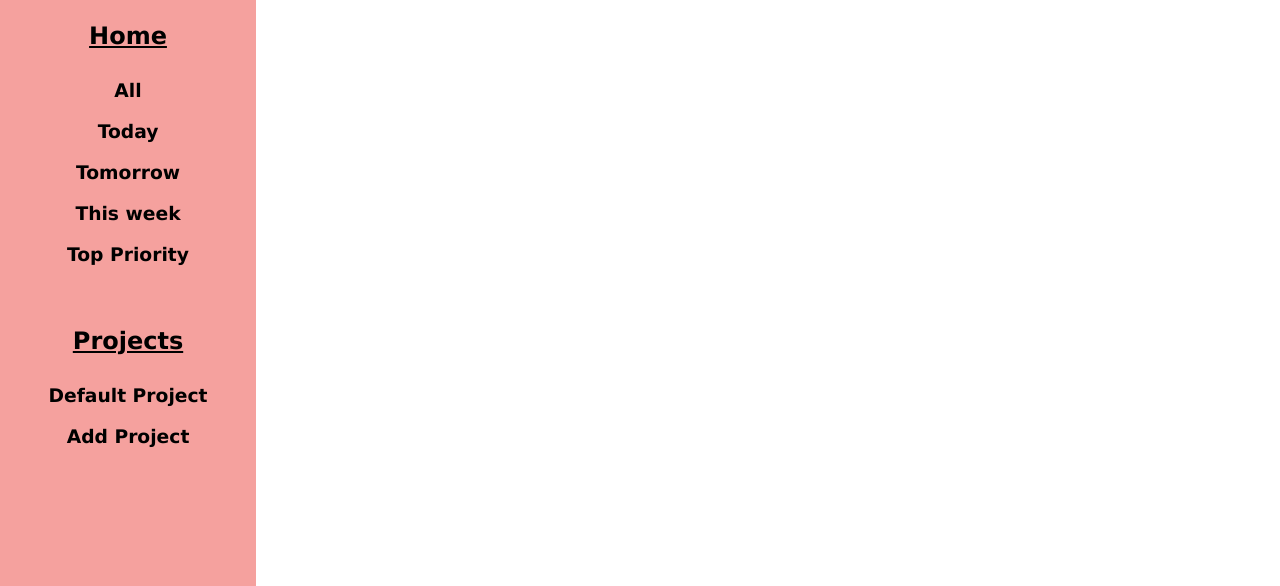
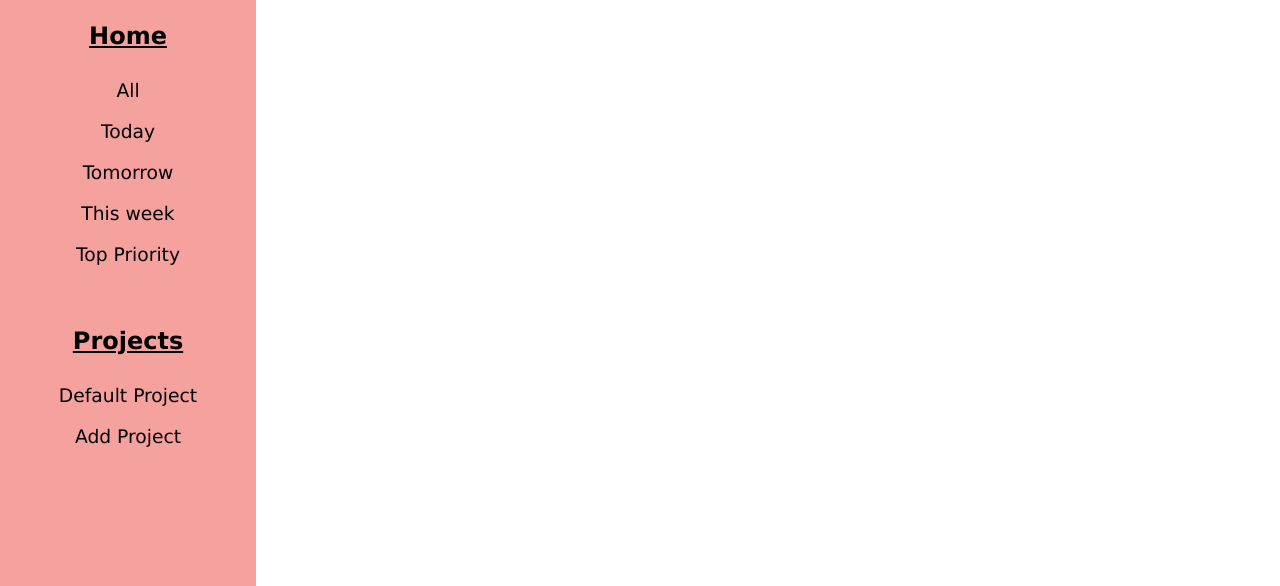
Before and after one commit to oyupanqui/TOP-Todo-List, a plain HTML site: page index.html in a window 1280 px wide. Shown: the part 151-737 px from the top of the page. Drawn offline with Linux system fonts and the light colour scheme.

Commit message:
change font weight on nav

```diff
--- a/styles.css
+++ b/styles.css
@@ -102,6 +102,11 @@ li {
 
 h2 {
     text-decoration: underline;
+    font-weight: bold;
+}
+
+h3 {
+    font-weight: 100;
 }
 
 content {
```
